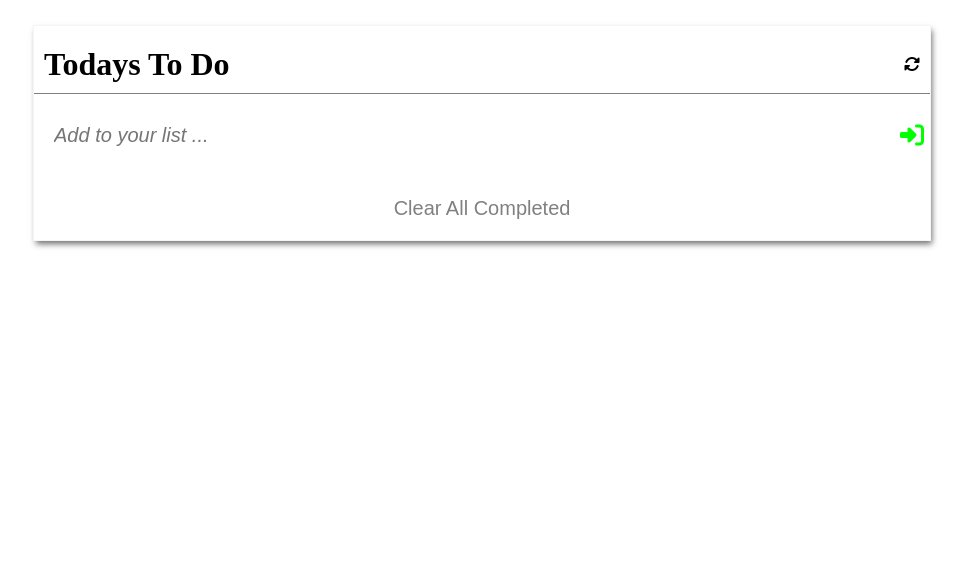
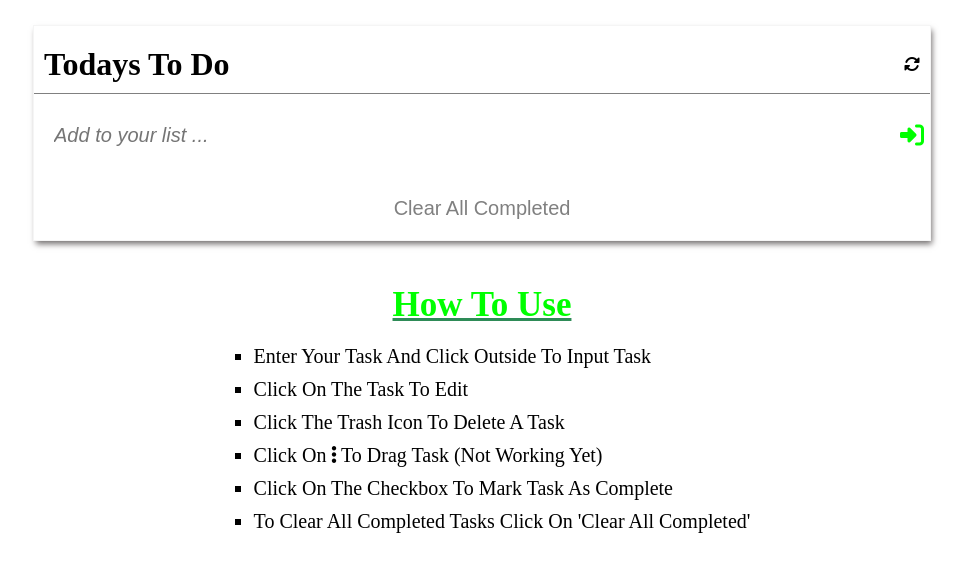
Before and after one commit to mckent05/Webpack-setup, a website built with webpack: page src/index.html in a window 1280 px wide. Shown: the whole page, without its empty margins (158-1125 px from the left). Built offline with nearby package versions, Linux system fonts and the light colour scheme.

Commit message:
made little changes

```diff
--- a/src/add_list.js
+++ b/src/add_list.js
@@ -1,4 +1,4 @@
-import { localstorage } from './list.js';
+import { displayAlert, localstorage } from './list.js';
 
 const addTask = (description, completed, index) => {
   const toDo = { description, completed, index };
@@ -36,7 +36,9 @@ const deleteToDo = (list, e) => {
   list = list.filter((item) => item.description !== desc);
   reArrangeIndex(list);
   localstorage(list);
+  displayAlert('Task deleted', 'danger', 8000);
   window.location.reload();
+
 };
 
 const clearCompleted = (list) => {
--- a/src/index.html
+++ b/src/index.html
@@ -12,5 +12,19 @@
         <p class="alert">great job!task completed</p>
 
     </main>
+    <section class="notice-b">
+        <div class="info">
+            <h2>how to use</h2>
+            <ul>
+                <li>enter your task and click outside to input task</li>
+                <li>click on the task to edit</li>
+                <li>click the trash icon to delete a task</li>
+                <li>click on <span><i class="fa fa-ellipsis-v"></i></span> to drag task (not working yet) </li>
+                <li>click on the checkbox to mark task as complete</li>
+                <li>to clear all completed tasks click on 'clear all completed'</li>
+            </ul>
+        </div>
+
+    </section>
 </body>
 </html>
--- a/src/index.js
+++ b/src/index.js
@@ -1,5 +1,7 @@
 import './style.css';
-import { taskCompleted, localstorage } from './list.js';
+import {
+  taskCompleted, localstorage, displayAlert,
+} from './list.js';
 import {
   addTask, editToDo, deleteToDo, clearCompleted,
 } from './add_list.js';
@@ -98,6 +100,7 @@ enterInput.addEventListener('change', () => {
   toDoList.push(addTask(enterInput.value, false, index + 1));
   createToDo(toDoList, index);
   localstorage(toDoList);
+  displayAlert('Your task has been added', 'success', 3000);
   enterInput.value = '';
 });
 
--- a/src/list.js
+++ b/src/list.js
@@ -1,12 +1,12 @@
 const alert = document.querySelector('.alert');
 
-const displayAlert = (message, action) => {
+const displayAlert = (message, action,time) => {
   alert.innerHTML = message;
   alert.classList.add(`alert-${action}`);
   setTimeout(() => {
     alert.innerHTML = '';
     alert.classList.remove(`alert-${action}`);
-  }, 3000);
+  }, time);
 };
 
 const addToLocalStorage = (list) => {
@@ -20,7 +20,7 @@ const taskCompleted = (list, index, e) => {
   if (e.currentTarget.checked === true) {
     inner.classList.add('strike');
     parent.classList.add('remove-edit');
-    displayAlert('great job! task completed', 'success');
+    displayAlert('great job! task completed', 'success', 3000);
   } else {
     inner.classList.remove('strike');
     parent.classList.remove('remove-edit');
--- a/src/style.css
+++ b/src/style.css
@@ -12,6 +12,11 @@
 
 body {
   max-width: 100vw;
+  display: flex;
+  flex-direction: column;
+  row-gap: 20px;
+  justify-content: center;
+  align-items: center;
 }
 
 .main {
@@ -198,3 +203,25 @@ body {
 .remove-edit .btn-cont {
   display: none;
 }
+
+.info {
+  display: flex;
+  flex-direction: column;
+  row-gap: 10px;
+}
+
+.info h2 {
+  color: lime;
+  text-align: center;
+  font-size: 35px;
+  text-transform: capitalize;
+  text-decoration: underline;
+  text-decoration-color: seagreen;
+}
+
+.info li {
+  margin: 10px;
+  text-transform: capitalize;
+  list-style-type: square;
+  font-size: 20px;
+}
```
Also changed, not shown: dist/index.bundle.js, dist/index.html.
